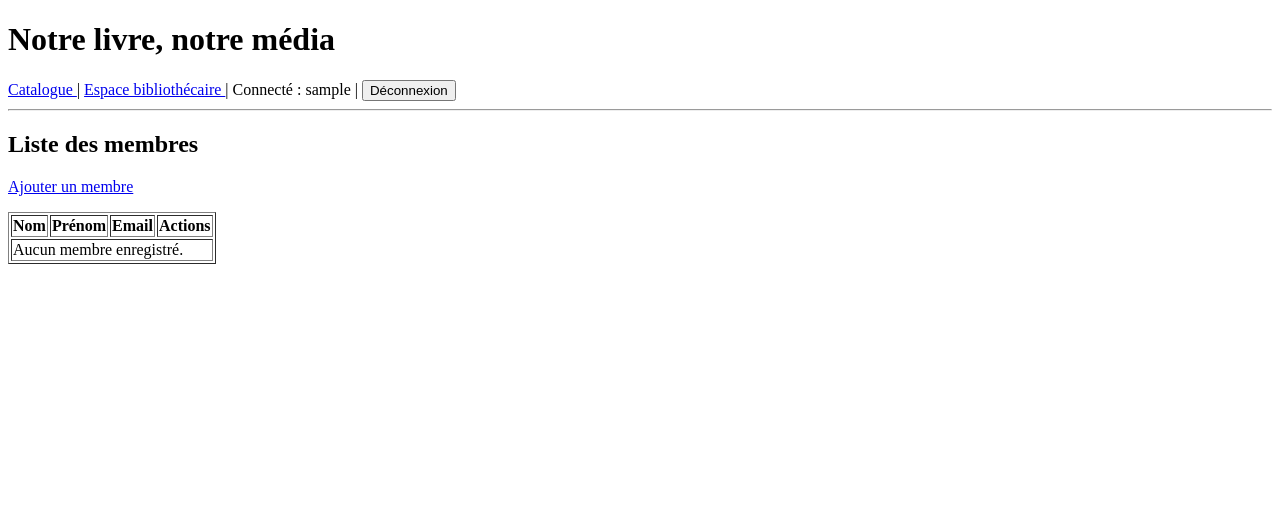
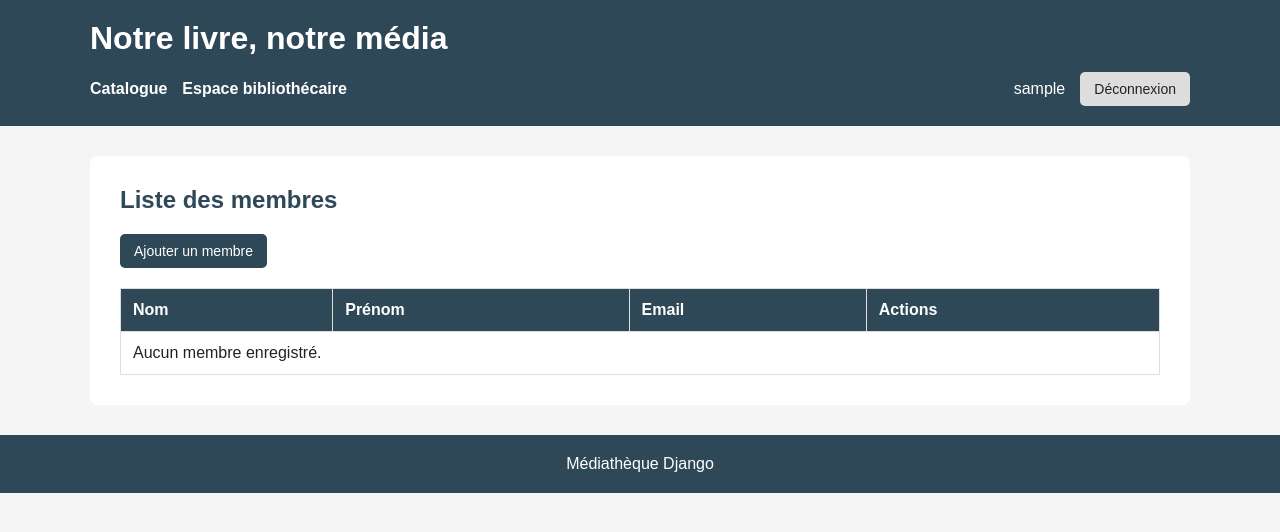
Before and after one commit to IssoukaBlyat/Devoir-Poo, a Django app: a page that uses templates/base.html in a window 1280 px wide. Shown: the top 532 px of the page. Run offline with Django 5.2, Linux system fonts and the light colour scheme; the visitor is signed in with stand-in values (Sample User, id 1); data that the repository does not hold is empty.

Commit message:
add style

```diff
--- a/Devoir_mediatheque/settings.py
+++ b/Devoir_mediatheque/settings.py
@@ -119,6 +119,10 @@ USE_TZ = True
 
 STATIC_URL = 'static/'
 
+STATICFILES_DIRS = [
+    BASE_DIR / "static",
+]
+
 
 # Email
 # https://docs.djangoproject.com/en/6.1/topics/email/#topic-email-configuration
--- a/bibliothecaire/templates/bibliothecaire/liste_membres.html
+++ b/bibliothecaire/templates/bibliothecaire/liste_membres.html
@@ -11,7 +11,10 @@
     <h2>Liste des membres</h2>
 
     <p>
-        <a href="{% url 'bibliothecaire:creer_membre' %}">
+        <a
+            href="{% url 'bibliothecaire:creer_membre' %}"
+            class="bouton bouton-principal"
+        >
             Ajouter un membre
         </a>
     </p>
@@ -47,13 +50,19 @@
 
                     <td>
 
-                        <a href="{% url 'bibliothecaire:modifier_membre' membre.id %}">
+                        <a
+                            href="{% url 'bibliothecaire:modifier_membre' membre.id %}"
+                            class="bouton bouton-secondaire"
+                        >
                             Modifier
                         </a>
 
                         |
 
-                        <a href="{% url 'bibliothecaire:supprimer_membre' membre.id %}">
+                        <a
+                            href="{% url 'bibliothecaire:supprimer_membre' membre.id %}"
+                            class="bouton bouton-danger"
+                        >
                             Supprimer
                         </a>
 
--- /dev/null
+++ b/static/css/style.css
@@ -0,0 +1,169 @@
+* {
+    box-sizing: border-box;
+}
+
+body {
+    margin: 0;
+    font-family: Arial, sans-serif;
+    background-color: #f5f5f5;
+    color: #222;
+}
+
+.container {
+    width: 90%;
+    max-width: 1100px;
+    margin: 0 auto;
+}
+
+.header {
+    background-color: #2f4858;
+    color: white;
+    padding: 20px 0;
+}
+
+.header h1 {
+    margin: 0 0 15px 0;
+}
+
+.navigation {
+    display: flex;
+    align-items: center;
+    gap: 15px;
+    flex-wrap: wrap;
+}
+
+.navigation a {
+    color: white;
+    text-decoration: none;
+    font-weight: bold;
+}
+
+.navigation a:hover {
+    text-decoration: underline;
+}
+
+.utilisateur {
+    margin-left: auto;
+}
+
+.form-deconnexion {
+    display: inline;
+}
+
+.contenu {
+    background-color: white;
+    margin-top: 30px;
+    margin-bottom: 30px;
+    padding: 30px;
+    border-radius: 8px;
+}
+
+.footer {
+    background-color: #2f4858;
+    color: white;
+    text-align: center;
+    padding: 20px 0;
+}
+
+h2 {
+    margin-top: 0;
+    color: #2f4858;
+}
+
+h3 {
+    margin-top: 30px;
+    color: #385c6c;
+}
+
+.bouton {
+    display: inline-block;
+    padding: 9px 14px;
+    border: none;
+    border-radius: 5px;
+    text-decoration: none;
+    cursor: pointer;
+    font-size: 14px;
+}
+
+.bouton-principal {
+    background-color: #2f4858;
+    color: white;
+}
+
+.bouton-secondaire {
+    background-color: #dddddd;
+    color: #222;
+}
+
+.bouton-danger {
+    background-color: #b3261e;
+    color: white;
+}
+
+.bouton:hover {
+    opacity: 0.9;
+}
+
+table {
+    width: 100%;
+    border-collapse: collapse;
+    margin-top: 20px;
+}
+
+th,
+td {
+    padding: 12px;
+    border: 1px solid #dddddd;
+    text-align: left;
+}
+
+th {
+    background-color: #2f4858;
+    color: white;
+}
+
+tr:nth-child(even) {
+    background-color: #f8f8f8;
+}
+
+form p {
+    margin-bottom: 15px;
+}
+
+label {
+    display: block;
+    margin-bottom: 5px;
+    font-weight: bold;
+}
+
+input,
+select {
+    width: 100%;
+    max-width: 500px;
+    padding: 9px;
+    border: 1px solid #cccccc;
+    border-radius: 5px;
+}
+
+button {
+    font-family: inherit;
+}
+
+.disponible {
+    color: #1b7f3a;
+    font-weight: bold;
+}
+
+.indisponible {
+    color: #b3261e;
+    font-weight: bold;
+}
+
+.termine {
+    color: #555555;
+}
+
+.en-cours {
+    color: #a15c00;
+    font-weight: bold;
+}
--- a/templates/base.html
+++ b/templates/base.html
@@ -1,7 +1,10 @@
+{% load static %}
+
 <!DOCTYPE html>
 <html lang="fr">
 
 <head>
+    <link rel="stylesheet" href="{% static 'css/style.css' %}">
     <meta charset="UTF-8">
     <title>
         {% block title %}
@@ -12,39 +15,42 @@
 
 <body>
 
-    <header>
-        <h1>Notre livre, notre média</h1>
+    <header class="header">
 
-        <nav>
+        <div class="container">
+
+            <h1>
+                Notre livre, notre média
+            </h1>
+
+            <nav class="navigation">
 
                 <a href="{% url 'membre:liste_medias' %}">
                     Catalogue
                 </a>
 
-            |
-
                 <a href="{% url 'bibliothecaire:tableau_bord' %}">
                     Espace bibliothécaire
                 </a>
 
-            |
-
                 {% if user.is_authenticated %}
 
-                Connecté :
+                    <span class="utilisateur">
                         {{ user.username }}
-
-                |
+                    </span>
 
                     <form
                         method="post"
                         action="{% url 'logout' %}"
-                    style="display: inline;"
+                        class="form-deconnexion"
                     >
 
                         {% csrf_token %}
 
-                    <button type="submit">
+                        <button
+                            type="submit"
+                            class="bouton bouton-secondaire"
+                        >
                             Déconnexion
                         </button>
 
@@ -59,14 +65,27 @@
                 {% endif %}
 
             </nav>
+
+        </div>
+
     </header>
 
-    <hr>
 
-    <main>
+    <main class="container contenu">
+
         {% block content %}
         {% endblock %}
+
     </main>
+
+
+    <footer class="footer">
+
+        <div class="container">
+            Médiathèque Django
+        </div>
+
+    </footer>
 
 </body>
 
```
Also changed, not shown: bibliothecaire/templates/bibliothecaire/formulaire_membre.html (+8 -2 lines), membre/templates/membre/liste_medias.html (+10 -2 lines). Lines whose indentation alone changed are shown as unchanged.
